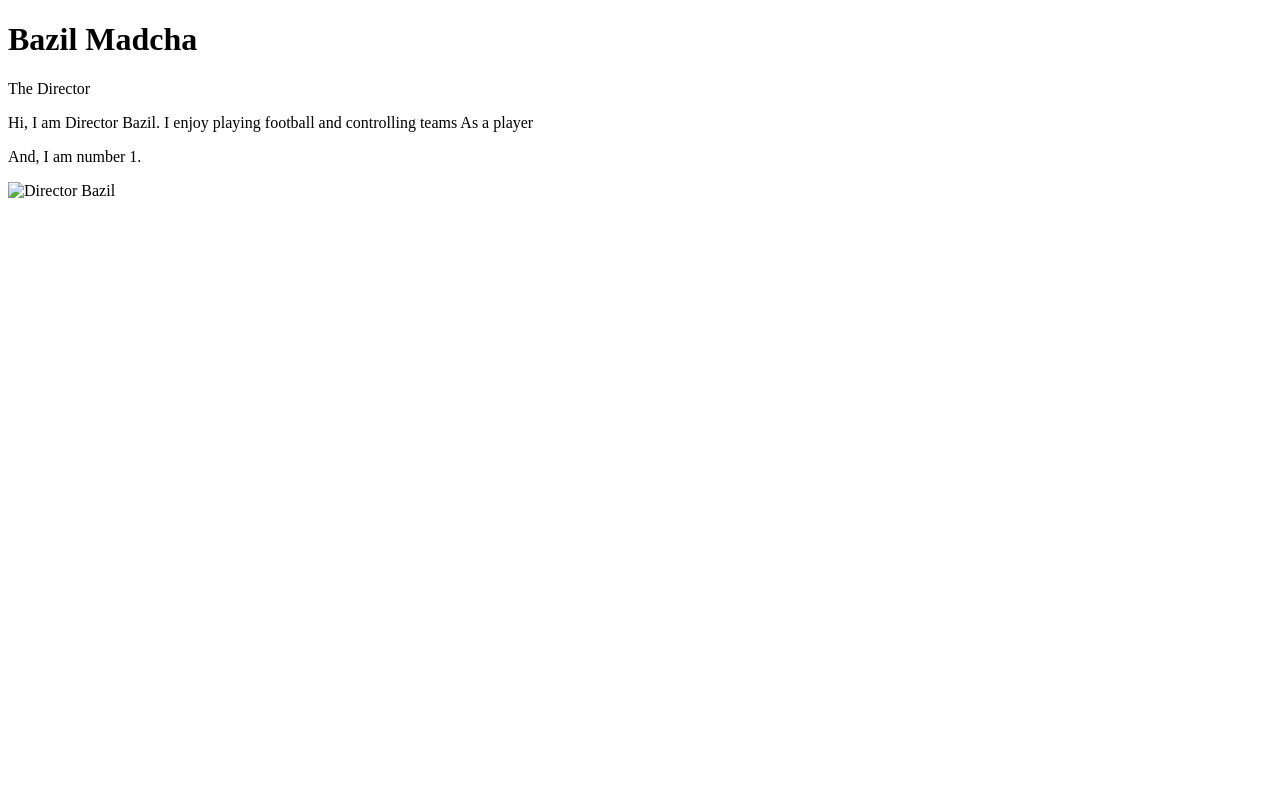
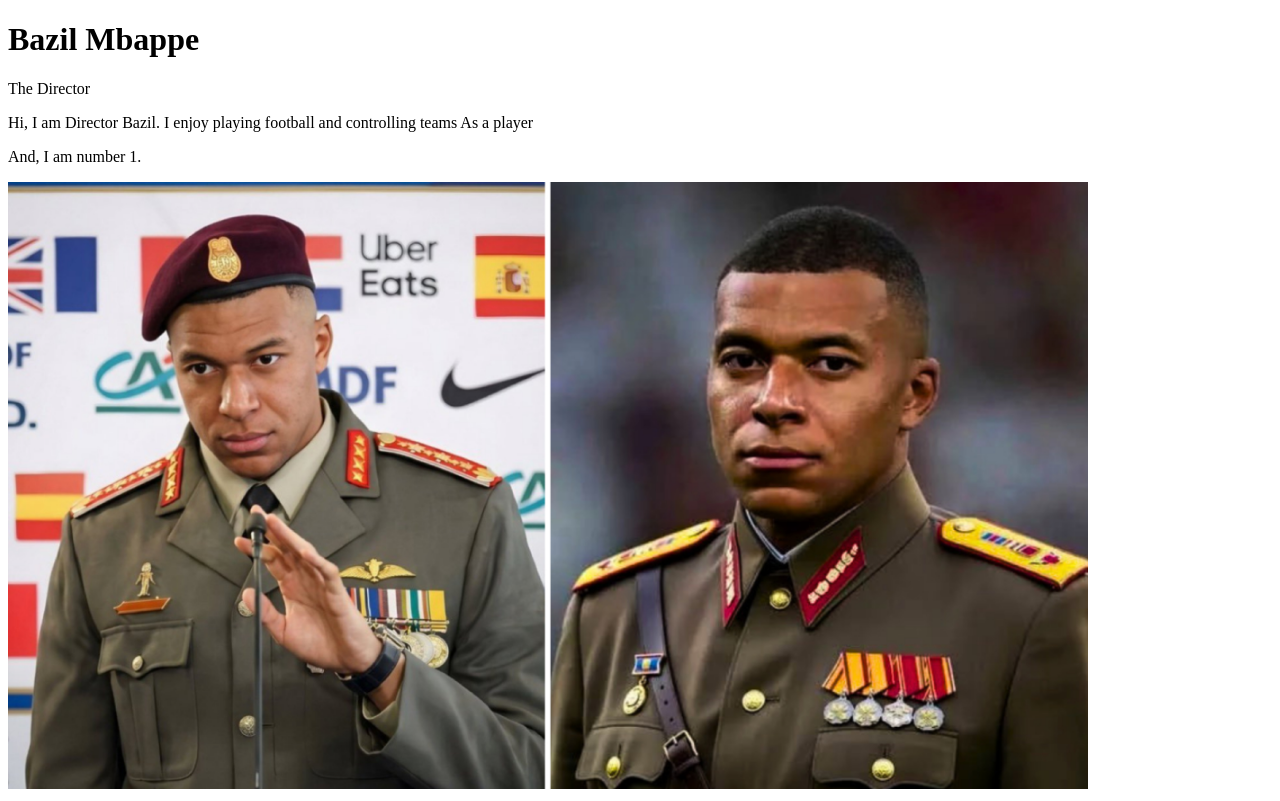
Before and after one commit to Bazil55/477-301, a plain HTML site: page index.html in a window 1280 px wide. Drawn offline with Linux system fonts and the light colour scheme.

```diff
--- a/index.html
+++ b/index.html
@@ -6,10 +6,10 @@
     <title>Hello, Web</title>
 </head>
 <body>
-    <h1>Bazil Madcha</h1>
+    <h1>Bazil Mbappe</h1>
     <p>The Director</p>
     <p>Hi, I am Director Bazil. I enjoy playing football and controlling teams As a player</p>
     <p>And, I am number 1.</p>
-    <img src="WEBP File (.webp)" alt="Director Bazil" width="300">
+    <img src="Kylian-Mbappe-dictator.webp" alt="Director." width="1080">
 </body>
 </html>
```
Also changed, not shown: Kylian-Mbappe-dictator.webp (added).
